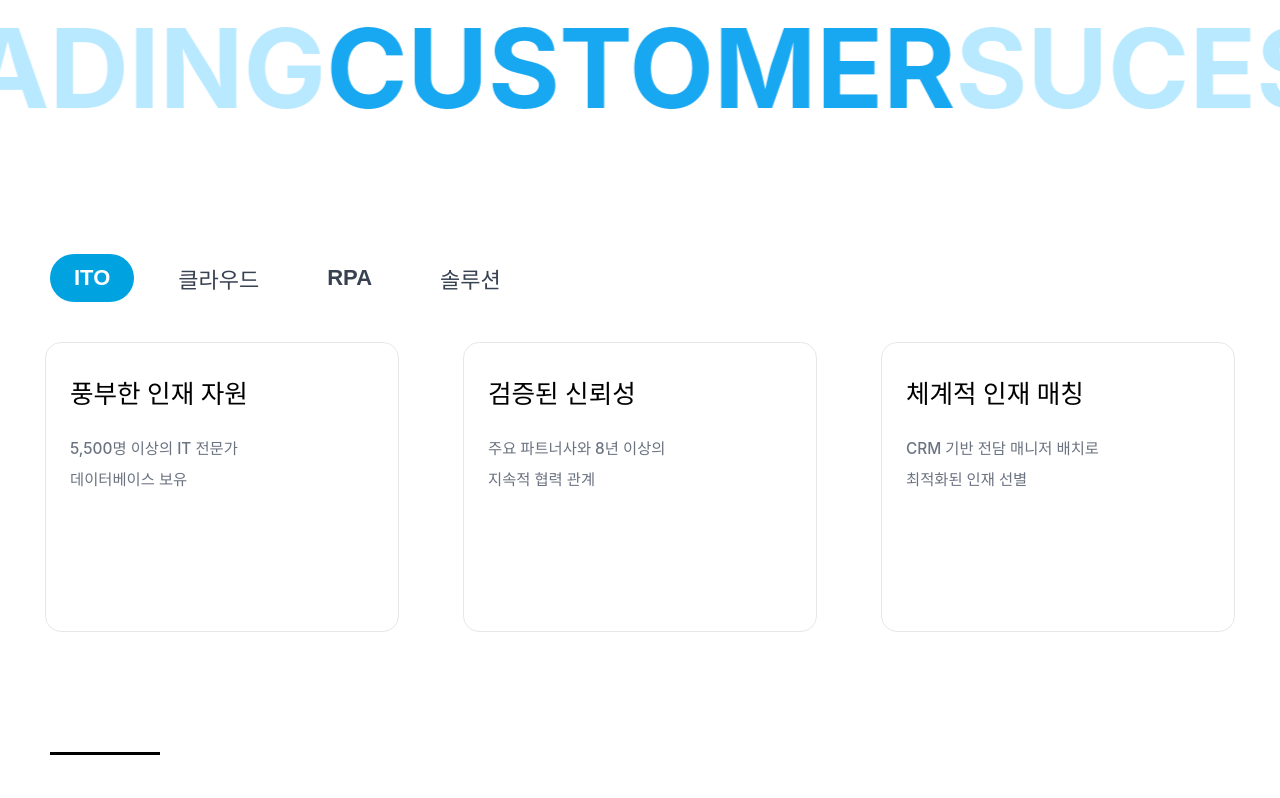
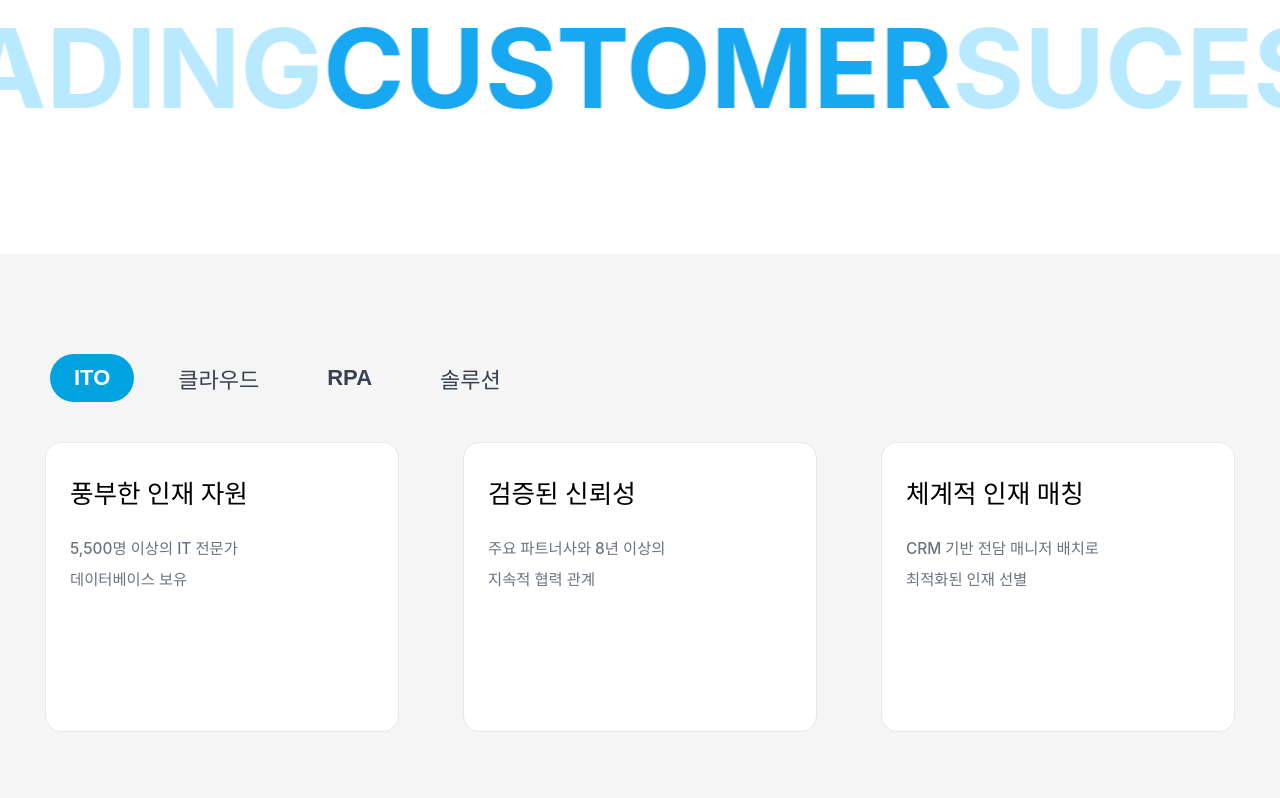
Before and after one commit to onexhana/nimbustech_website, a React (Vite) app: page /about in a window 1280 px wide. Shown: the part 1240-2038 px from the top of the page. Built offline with nearby package versions, Linux system fonts and the light colour scheme; a web font is replaced by a local one.

Commit message:
회색 배경

```diff
--- a/src/components/About/AboutSection.tsx
+++ b/src/components/About/AboutSection.tsx
@@ -207,7 +207,7 @@ export default function AboutSection() {
 
 
   return (
-    <div className="w-full px-6 py-12" style={{ paddingTop: '120px' }}>
+    <div className="w-full px-6" style={{ paddingTop: '100px', paddingBottom: '96px', backgroundColor: '#f5f5f5', marginTop: '120px' }}>
       {/* 메인 타이틀 영역 (AboutSection 컴포넌트 내부 상단) */}
       <div className="max-w-7xl mx-auto">
         {/*
```
Also changed, not shown: public/portfolio_photo/제조_현대 자동차.png (deleted).
